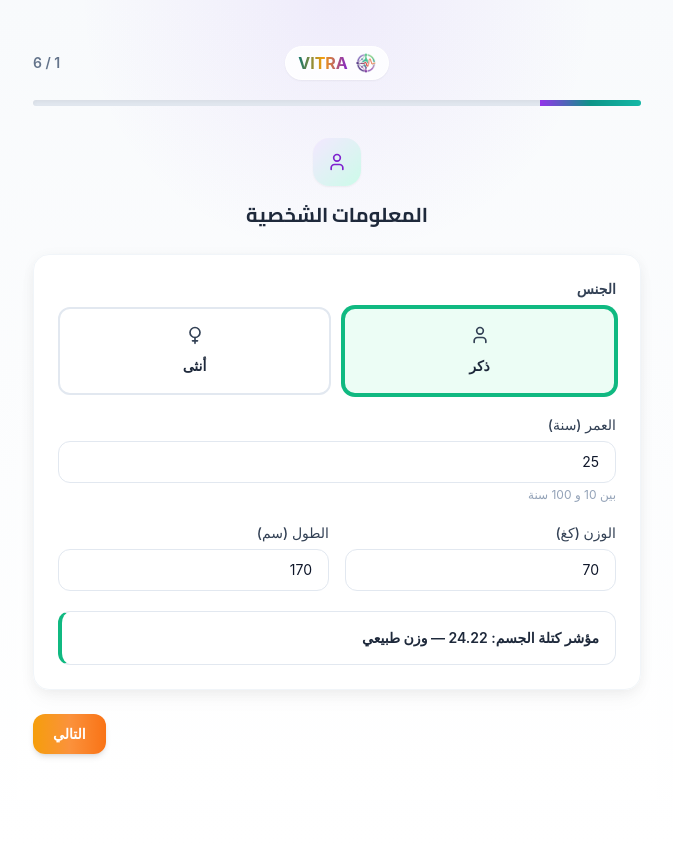
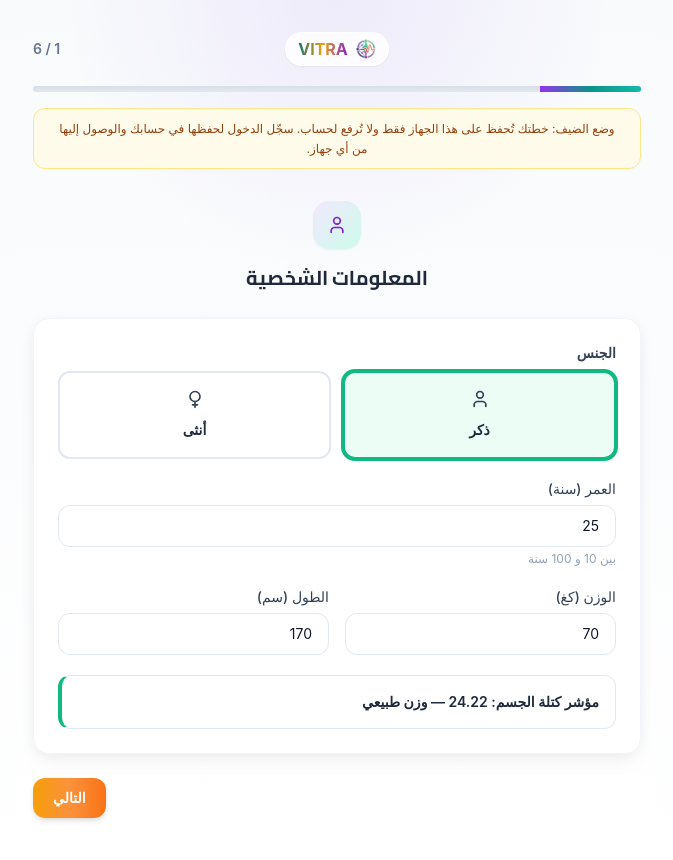
Before and after one commit to obkstore/vitra, a React (Vite) app: page /onboarding in a window 1280 px wide. Shown: the top 860 px of the page, without its empty margins (303-976 px from the left). Built offline with nearby package versions, Linux system fonts and the light colour scheme.

Commit message:
security(P0-2): log hygiene, guest guarantees, DEPLOY.md

```diff
--- a/api/routes/authRoutes.js
+++ b/api/routes/authRoutes.js
@@ -26,7 +26,7 @@ router.get("/me", requireAuth, async (req, res) => {
       assignedPage: user.assignedPage,
     });
   } catch (err) {
-    console.error("Me error:", err);
+    console.error("Me error:", err?.message ?? err);
     return res.status(500).json({ ok: false, error: "Internal server error" });
   }
 });
--- a/api/routes/planRoutes.js
+++ b/api/routes/planRoutes.js
@@ -26,7 +26,7 @@ router.post("/", requireAuth, async (req, res) => {
 
     return res.status(200).json({ ok: true });
   } catch (err) {
-    console.error("Save plan error:", err);
+    console.error("Save plan error:", err?.message ?? err);
     return res.status(500).json({ ok: false, error: "Internal server error" });
   }
 });
@@ -40,7 +40,7 @@ router.get("/mine", requireAuth, async (req, res) => {
     }
     return res.status(200).json({ ok: true, plan: saved.plan });
   } catch (err) {
-    console.error("Load plan error:", err);
+    console.error("Load plan error:", err?.message ?? err);
     return res.status(500).json({ ok: false, error: "Internal server error" });
   }
 });
--- a/src/pages/OnboardingPage.jsx
+++ b/src/pages/OnboardingPage.jsx
@@ -299,6 +299,12 @@ export default function OnboardingPage() {
             />
           </div>
 
+          {!isAuthenticated && (
+            <p className="mt-4 rounded-xl border border-amber-200 bg-amber-50 px-4 py-2.5 text-center text-xs leading-relaxed text-amber-800">
+              وضع الضيف: خطتك تُحفظ على هذا الجهاز فقط ولا تُرفع لحساب. سجّل الدخول لحفظها في حسابك والوصول إليها من أي جهاز.
+            </p>
+          )}
+
           <div className="mt-8 mb-6 text-center">
             <div className="mx-auto mb-3 h-12 w-12 rounded-2xl bg-gradient-to-br from-mental-100 to-brand-100 text-mental-700 inline-flex items-center justify-center shadow-sm">
               <StepIcon className="h-5 w-5" />
```
Also changed, not shown: api/controllers/authController.js (+6 -2 lines), 1 other file (tests, documents, lock files or other folders).
